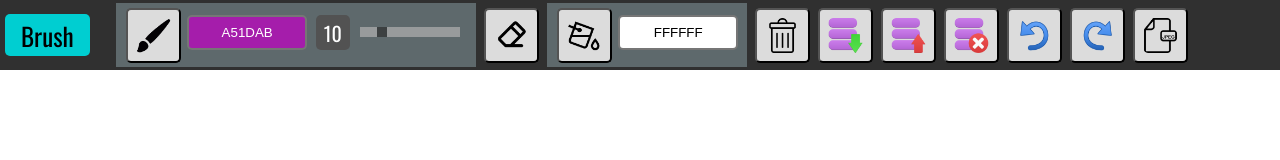
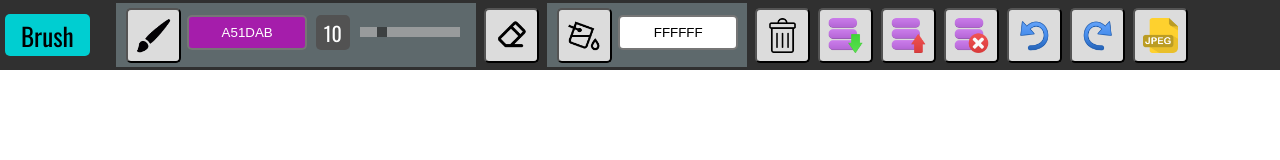
Before and after one commit to KateChantha/painting-app, a plain HTML site: page index.html in a window 1280 px wide. Drawn offline with nearby package versions, Linux system fonts and the light colour scheme.

Commit message:
change jpeg icon

```diff
--- a/index.html
+++ b/index.html
@@ -60,7 +60,7 @@
         <!-- Download Image -->
         <div class="tool">
             <a id="download">
-                <button class="fas"  title="Save Image File"><img src="icons/jpeg_icon.png"></button>
+                <button class="fas"  title="Save Image File"><img src="icons/JPEG.png"></button>
             </a>
         </div>
     </div>
```
Also changed, not shown: icons/JPEG.png (added), 1 other file.
